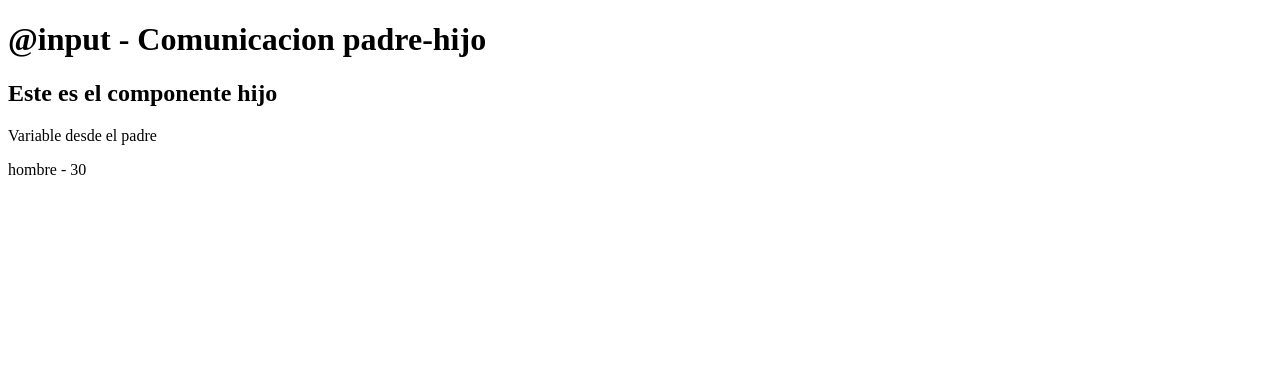
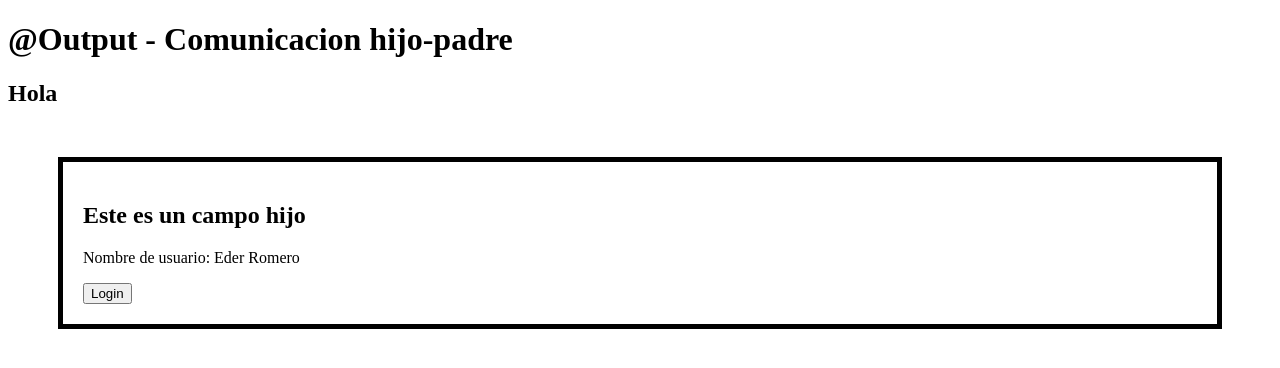
Before and after one commit to ederromero28/Angular-practicas, an Angular app: page / in a window 1280 px wide. Shown: the top 368 px of the page. Built offline with nearby package versions, Linux system fonts and the light colour scheme.

Commit message:
ejemplo output

```diff
--- a/src/app/app.html
+++ b/src/app/app.html
@@ -1,3 +1,4 @@
-<h1>&#64;input - Comunicacion padre-hijo</h1>
+<h1>&#64;Output - Comunicacion hijo-padre</h1>
 
-<app-child [msg]="text" [person]="person"></app-child>
+<h2>Hola {{ name }}</h2>
+<app-child (login)="setName($event)"></app-child>
--- a/src/app/app.ts
+++ b/src/app/app.ts
@@ -9,11 +9,10 @@ import { Child } from "./components/child/child";
 })
 export class App {
 
-  text: String = 'Variable desde el padre';
+  name: String = '';
 
-  person: any = {
-    sex: 'hombre',
-    age: 30
-  };
+  setName(e : any){
+    this.name = e;
+  }
 
 }
--- a/src/app/components/child/child.css
+++ b/src/app/components/child/child.css
@@ -0,0 +1,5 @@
+.child {
+  border: 5px solid black;
+  margin: 50px;
+  padding: 20px;
+}
--- a/src/app/components/child/child.html
+++ b/src/app/components/child/child.html
@@ -1,5 +1,8 @@
-<h2>Este es el componente hijo</h2>
+<div class="child">
+  <h2>Este es un campo hijo</h2>
 
-<p>{{ msg() }}</p>
+  <p>Nombre de usuario: {{userName}}</p>
 
-<div>{{ person().sex }} - {{ person().age }}</div>
+  <button (click)="handleLogin()">Login </button>
+
+</div>
--- a/src/app/components/child/child.ts
+++ b/src/app/components/child/child.ts
@@ -1,4 +1,4 @@
-import { Component, input, Input, InputSignal } from '@angular/core';
+import { Component, EventEmitter, Output } from '@angular/core';
 
 @Component({
   selector: 'app-child',
@@ -8,16 +8,13 @@ import { Component, input, Input, InputSignal } from '@angular/core';
 })
 export class Child {
 
-  // @Input()
-  // msg: String = '';
+  @Output()
+  login: EventEmitter<any> = new EventEmitter<any>();
 
-  //SEÑALES
-  msg = input<String>('');
+  userName: string = 'Eder Romero';
 
-  // @Input()
-  // person: any
-
-  //SEÑALES
-  person = input<any>();
+  handleLogin() {
+    this.login.emit(this.userName);
+  }
 
 }
```
